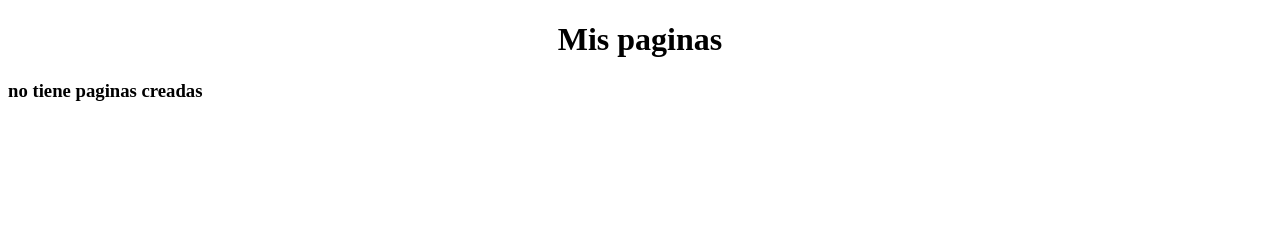
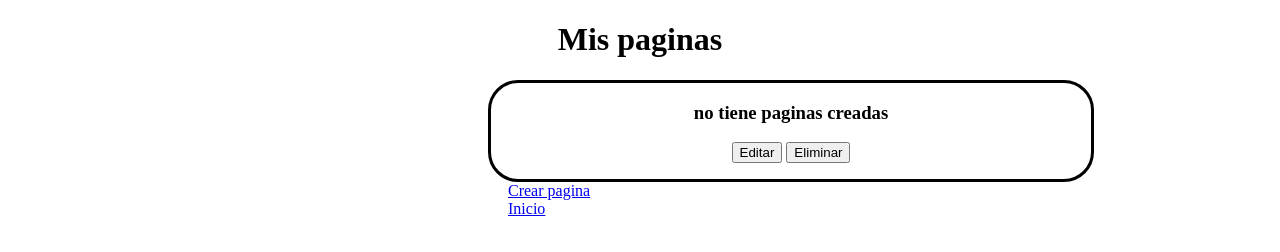
Before and after one commit to Farith77/Tarea-wiki, a plain HTML site: page lista.html in a window 1280 px wide. Drawn offline with Linux system fonts and the light colour scheme.

Commit message:
Final html y css

```diff
--- a/estilos.css
+++ b/estilos.css
@@ -0,0 +1,14 @@
+body{
+	background: white;
+	color: black;
+}
+div{
+	border: solid black;
+	border-radius: 30px;
+	width: 600px;
+	margin-left: 480px;
+}
+a{
+	display: block;
+	margin-left: 500px;
+}
--- a/lista.html
+++ b/lista.html
@@ -6,7 +6,13 @@
 </head>
 <body>
 	<h1 align="center"> Mis paginas </h1>
-	<h3> no tiene paginas creadas </h1>
-
+	<div align="center">
+		<h3> no tiene paginas creadas </h3>
+		<button type="button"> Editar </button>
+		<button type="button"> Eliminar </button>
+		<p></p>
+	</div>
+	<a href="nueva-pagina.html"> Crear pagina </a>
+	<a href="index.html"> Inicio </a>
 </body>
 </html>
```
Also changed, not shown: index.html (+4 -0 lines), nueva-pagina.html (+8 -2 lines).
